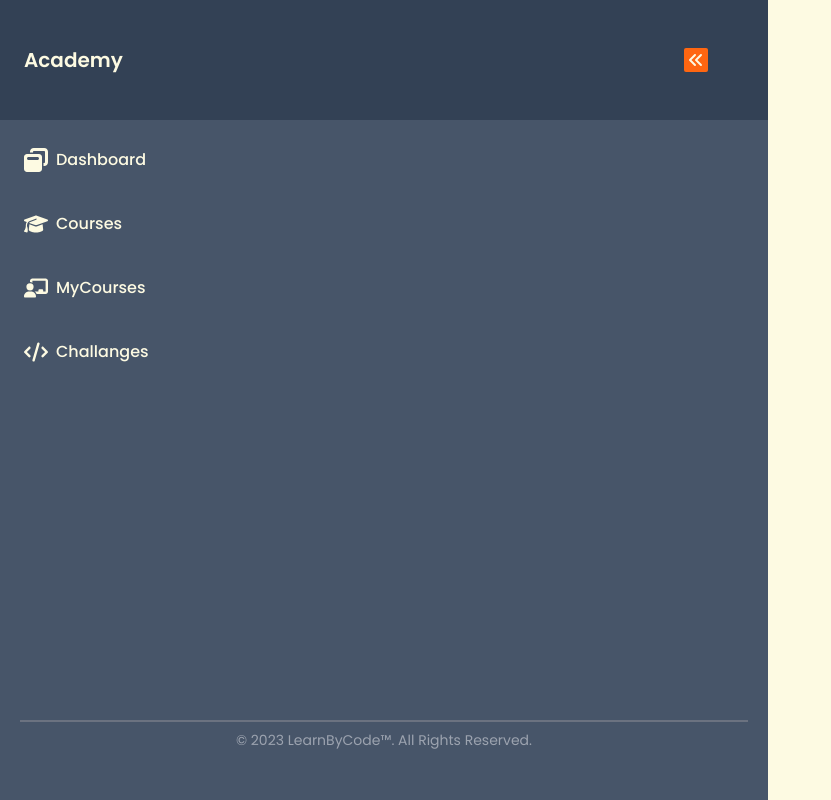
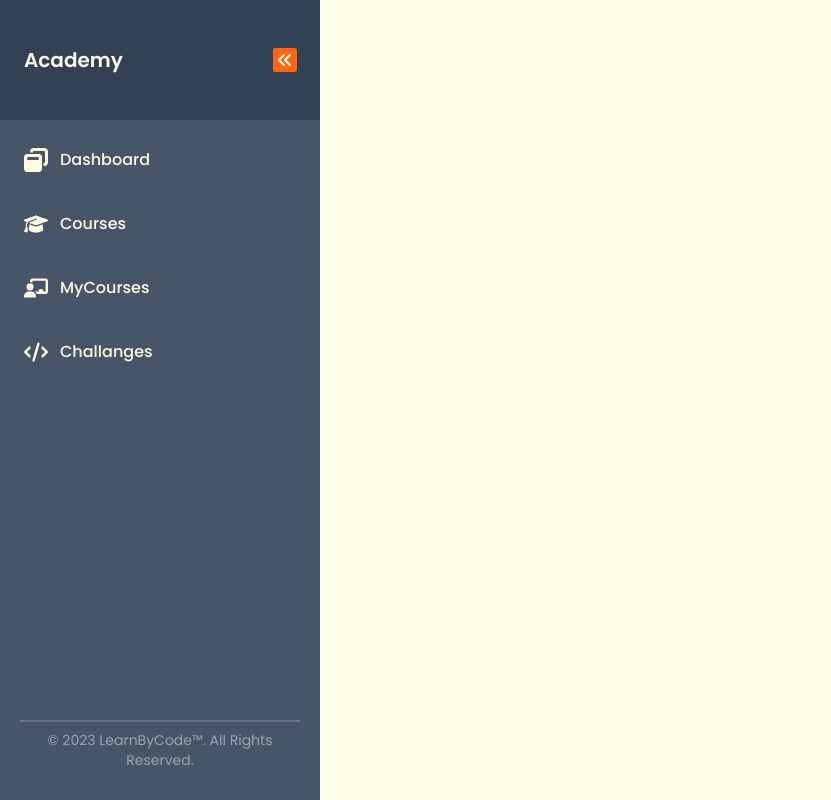
Before and after one commit to RezaBagusS/Project-Akhir-MPSB, a React (Vite) app: page /dashboard in a window 1280 px wide. Shown: the whole page, without its empty margins (0-831 px from the left). Built offline with nearby package versions, Linux system fonts and the light colour scheme.

Commit message:
add animation on sideBar

```diff
--- a/src/Component/DashboardComp/Part/SideBarModules.jsx
+++ b/src/Component/DashboardComp/Part/SideBarModules.jsx
@@ -1,4 +1,7 @@
-const SideBarModules = () => {
+const SideBarModules = ({isClose}) => {
+
+const styleIcon = `${isClose && 'mr-0'} w-6 h-6 mr-3 fill-cust-beige`;
+
   const dataModules = [
     {
       id: 1,
@@ -7,7 +10,7 @@ const SideBarModules = () => {
         <svg
           xmlns="http://www.w3.org/2000/svg"
           viewBox="0 0 512 512"
-          className="w-6 h-6 mr-2 fill-cust-beige"
+          className={styleIcon}
         >
           <path d="M432 64H208c-8.8 0-16 7.2-16 16V96H128V80c0-44.2 35.8-80 80-80H432c44.2 0 80 35.8 80 80V304c0 44.2-35.8 80-80 80H416V320h16c8.8 0 16-7.2 16-16V80c0-8.8-7.2-16-16-16zM0 192c0-35.3 28.7-64 64-64H320c35.3 0 64 28.7 64 64V448c0 35.3-28.7 64-64 64H64c-35.3 0-64-28.7-64-64V192zm64 32c0 17.7 14.3 32 32 32H288c17.7 0 32-14.3 32-32s-14.3-32-32-32H96c-17.7 0-32 14.3-32 32z" />
         </svg>
@@ -20,7 +23,7 @@ const SideBarModules = () => {
         <svg
           xmlns="http://www.w3.org/2000/svg"
           viewBox="0 0 640 512"
-          className="w-6 h-6 mr-2 fill-cust-beige"
+          className={styleIcon}
         >
           <path d="M320 32c-8.1 0-16.1 1.4-23.7 4.1L15.8 137.4C6.3 140.9 0 149.9 0 160s6.3 19.1 15.8 22.6l57.9 20.9C57.3 229.3 48 259.8 48 291.9v28.1c0 28.4-10.8 57.7-22.3 80.8c-6.5 13-13.9 25.8-22.5 37.6C0 442.7-.9 448.3 .9 453.4s6 8.9 11.2 10.2l64 16c4.2 1.1 8.7 .3 12.4-2s6.3-6.1 7.1-10.4c8.6-42.8 4.3-81.2-2.1-108.7C90.3 344.3 86 329.8 80 316.5V291.9c0-30.2 10.2-58.7 27.9-81.5c12.9-15.5 29.6-28 49.2-35.7l157-61.7c8.2-3.2 17.5 .8 20.7 9s-.8 17.5-9 20.7l-157 61.7c-12.4 4.9-23.3 12.4-32.2 21.6l159.6 57.6c7.6 2.7 15.6 4.1 23.7 4.1s16.1-1.4 23.7-4.1L624.2 182.6c9.5-3.4 15.8-12.5 15.8-22.6s-6.3-19.1-15.8-22.6L343.7 36.1C336.1 33.4 328.1 32 320 32zM128 408c0 35.3 86 72 192 72s192-36.7 192-72L496.7 262.6 354.5 314c-11.1 4-22.8 6-34.5 6s-23.5-2-34.5-6L143.3 262.6 128 408z" />
         </svg>
@@ -33,7 +36,7 @@ const SideBarModules = () => {
         <svg
           xmlns="http://www.w3.org/2000/svg"
           viewBox="0 0 640 512"
-          className="w-6 h-6 mr-2 fill-cust-beige"
+          className={styleIcon}
         >
           <path d="M160 64c0-35.3 28.7-64 64-64H576c35.3 0 64 28.7 64 64V352c0 35.3-28.7 64-64 64H336.8c-11.8-25.5-29.9-47.5-52.4-64H384V320c0-17.7 14.3-32 32-32h64c17.7 0 32 14.3 32 32v32h64V64L224 64v49.1C205.2 102.2 183.3 96 160 96V64zm0 64a96 96 0 1 1 0 192 96 96 0 1 1 0-192zM133.3 352h53.3C260.3 352 320 411.7 320 485.3c0 14.7-11.9 26.7-26.7 26.7H26.7C11.9 512 0 500.1 0 485.3C0 411.7 59.7 352 133.3 352z" />
         </svg>
@@ -46,7 +49,7 @@ const SideBarModules = () => {
         <svg
           xmlns="http://www.w3.org/2000/svg"
           viewBox="0 0 640 512"
-          className="w-6 h-6 mr-2 fill-cust-beige"
+          className={styleIcon}
         >
           <path d="M392.8 1.2c-17-4.9-34.7 5-39.6 22l-128 448c-4.9 17 5 34.7 22 39.6s34.7-5 39.6-22l128-448c4.9-17-5-34.7-22-39.6zm80.6 120.1c-12.5 12.5-12.5 32.8 0 45.3L562.7 256l-89.4 89.4c-12.5 12.5-12.5 32.8 0 45.3s32.8 12.5 45.3 0l112-112c12.5-12.5 12.5-32.8 0-45.3l-112-112c-12.5-12.5-32.8-12.5-45.3 0zm-306.7 0c-12.5-12.5-32.8-12.5-45.3 0l-112 112c-12.5 12.5-12.5 32.8 0 45.3l112 112c12.5 12.5 32.8 12.5 45.3 0s12.5-32.8 0-45.3L77.3 256l89.4-89.4c12.5-12.5 12.5-32.8 0-45.3z" />
         </svg>
@@ -57,11 +60,11 @@ const SideBarModules = () => {
   return dataModules.map((module) => {
     return (
       <section className="w-full h-18 px-3 py-2" key={module.id}>
-        <div className="hover:bg-slate-500 cursor-pointer px-3 py-3 rounded-lg transition-colors duration-300">
-          <h3 className="flex items-center">
+        <div className="relative hover:bg-slate-500 bg-slate-600 cursor-pointer px-3 py-3 rounded-lg transition-all duration-300">
+          <div className={`flex items-center overflow-hidden ${isClose ? 'justify-center' : 'justify-start'}`}>
             {module.icon}
-            {module.name}
-          </h3>
+            <p className={`${isClose ? 'absolute -right-40' : 'flex -right-0'} transition-all duration-700`}>{module.name}</p>
+          </div>
         </div>
       </section>
     );
--- a/src/Component/DashboardComp/sidebarLeft.jsx
+++ b/src/Component/DashboardComp/sidebarLeft.jsx
@@ -5,10 +5,16 @@ const SidebarLeft = () => {
     const [isClose, setIsClose] = useState(false);
 
   return (
-    <div className="bg-slate-600 h-screen w-3/5 text-cust-beige">
-      <div className="flex justify-center items-center bg-slate-700 h-[15vh] py-2 ps-6 pe-3">
-        <div className="flex w-10/12 mr-2 font-semibold text-xl">Academy</div>
-        <div className="flex justify-center items-center w-2/12 h-10">
+    <div className={`bg-slate-600 h-screen w-7/12 sm:w-5/12 md:w-4/12 lg:w-3/12 text-cust-beige
+        ${isClose ? 'w-20 sm:w-20 md:w-20 lg:w-20 ' : ''}
+    transition-all duration-500 `}>
+      <div className="relative flex justify-center items-center bg-slate-700 h-[15vh] py-2 ps-6 pe-3">
+        <div className="w-full font-semibold text-xl transition-all duration-300">
+            Academy
+        </div>
+        <div className={`absolute flex justify-center items-center w-2/12 h-10 mr-2 right-0
+            ${isClose && 'w-full bg-slate-700 mr-0'}
+        transition-all duration-700`}>
           <div className="flex justify-center items-center w-6 h-6 cursor-pointer bg-cust-orange hover:ring-4 hover:ring-slate-500 rounded-sm transition-all duration-300">
             <svg
                 onClick={() => {
@@ -24,9 +30,11 @@ const SidebarLeft = () => {
         </div>
       </div>
       <div className="h-[75vh] w-full py-2 font-medium text-md">
-        <SideBarModules />
+        <SideBarModules isClose={isClose} />
       </div>
-      <div className="flex justify-center h-[10vh] py-2 border-t-2 border-gray-500 mx-5">
+      <div className={`flex justify-center h-[10vh] py-2 border-t-2 border-gray-500 mx-5
+        ${isClose ? 'hidden' : 'block'}
+      `}>
         <span className="block text-sm text-gray-400 text-center">
           © 2023{" "}
           <a href="/" className="hover:underline">
--- a/src/Pages/Dashboard.jsx
+++ b/src/Pages/Dashboard.jsx
@@ -4,7 +4,7 @@ const Dashboard = () => {
 
     return (
       <>
-        <div className="cust-outer-container bg-cust-beige font-poppins">
+        <div className="cust-outer-container overflow-hidden bg-cust-beige font-poppins">
           <SidebarLeft />
         </div>
       </>
```
